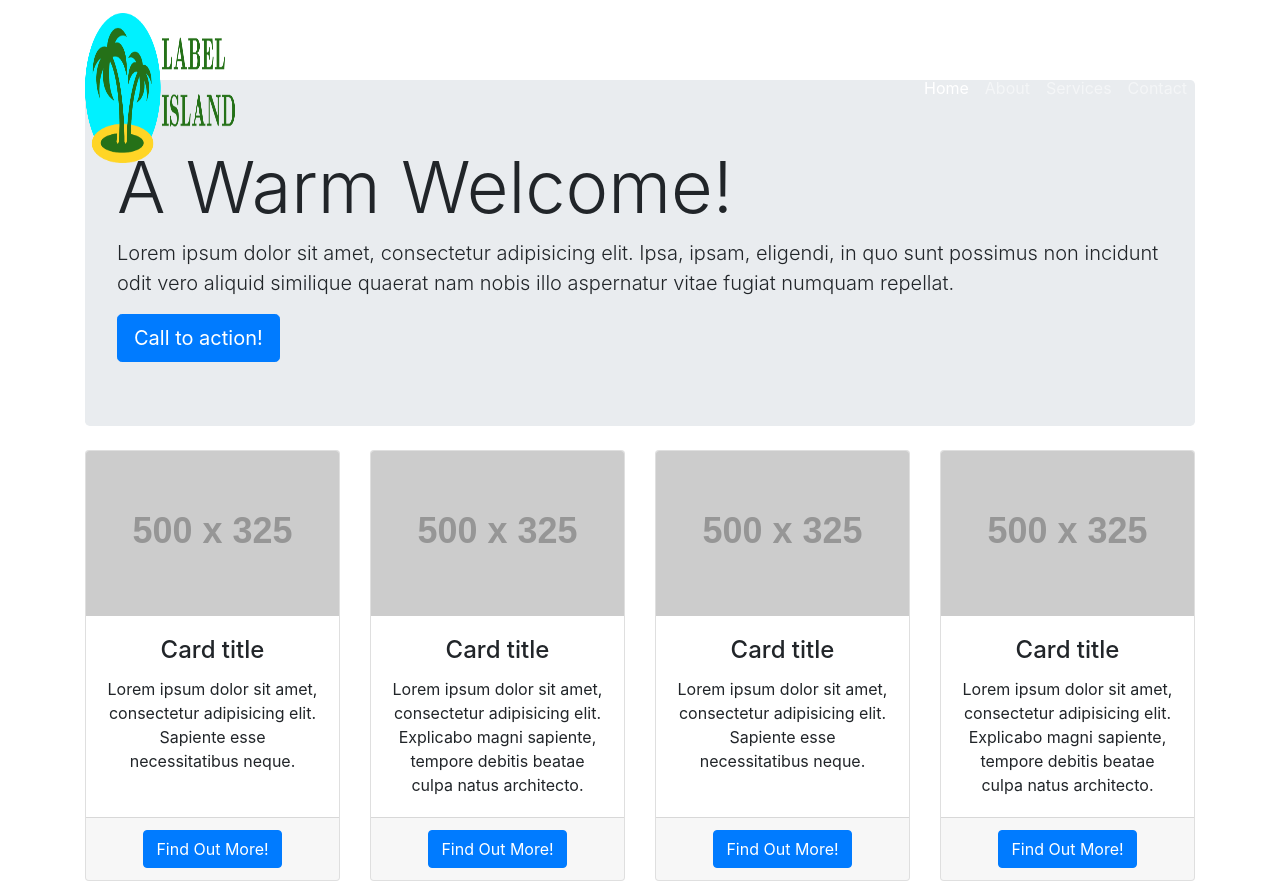
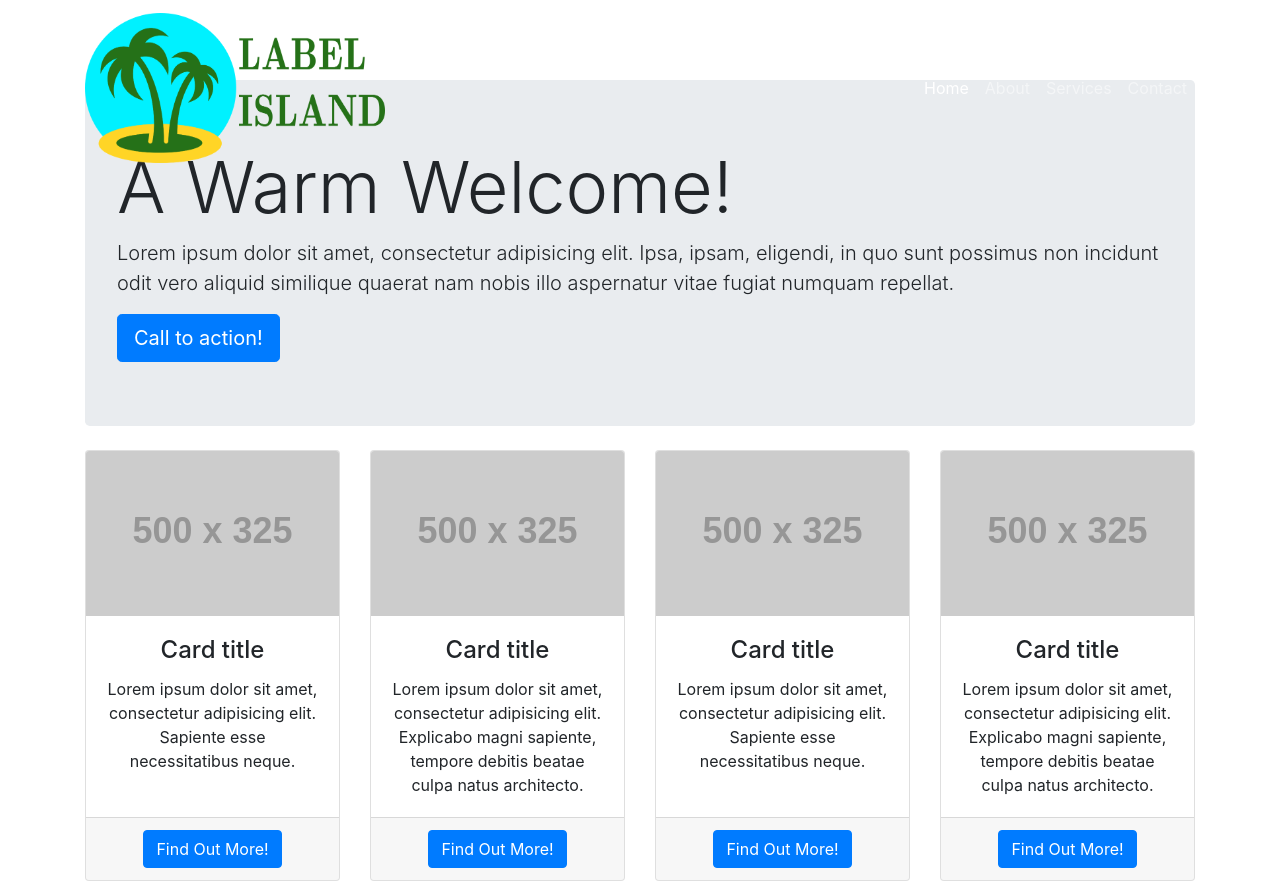
Before and after one commit to JG1R50RQDF/JG1R50RQDF.github.io, a website: page index.html in a window 1280 px wide. Shown: the top 884 px of the page. Drawn offline with Linux system fonts and the light colour scheme; placeholder pictures from the web are drawn by us.

Commit message:
Update index.html

```diff
--- a/index.html
+++ b/index.html
@@ -23,7 +23,7 @@
   <!-- Navigation -->
   <nav class="navbar navbar-expand-lg navbar-dark  fixed-top">
     <div class="container">
-      <a class="navbar-brand center-block" href="#"><img src="label_island2.png" width="150" height="150"></a>
+      <a class="navbar-brand center-block" href="#"><img src="label_island2.png" width="300" height="150"></a>
       <button class="navbar-toggler" type="button" data-toggle="collapse" data-target="#navbarResponsive" aria-controls="navbarResponsive" aria-expanded="false" aria-label="Toggle navigation">
         <span class="navbar-toggler-icon"></span>
       </button>
```
